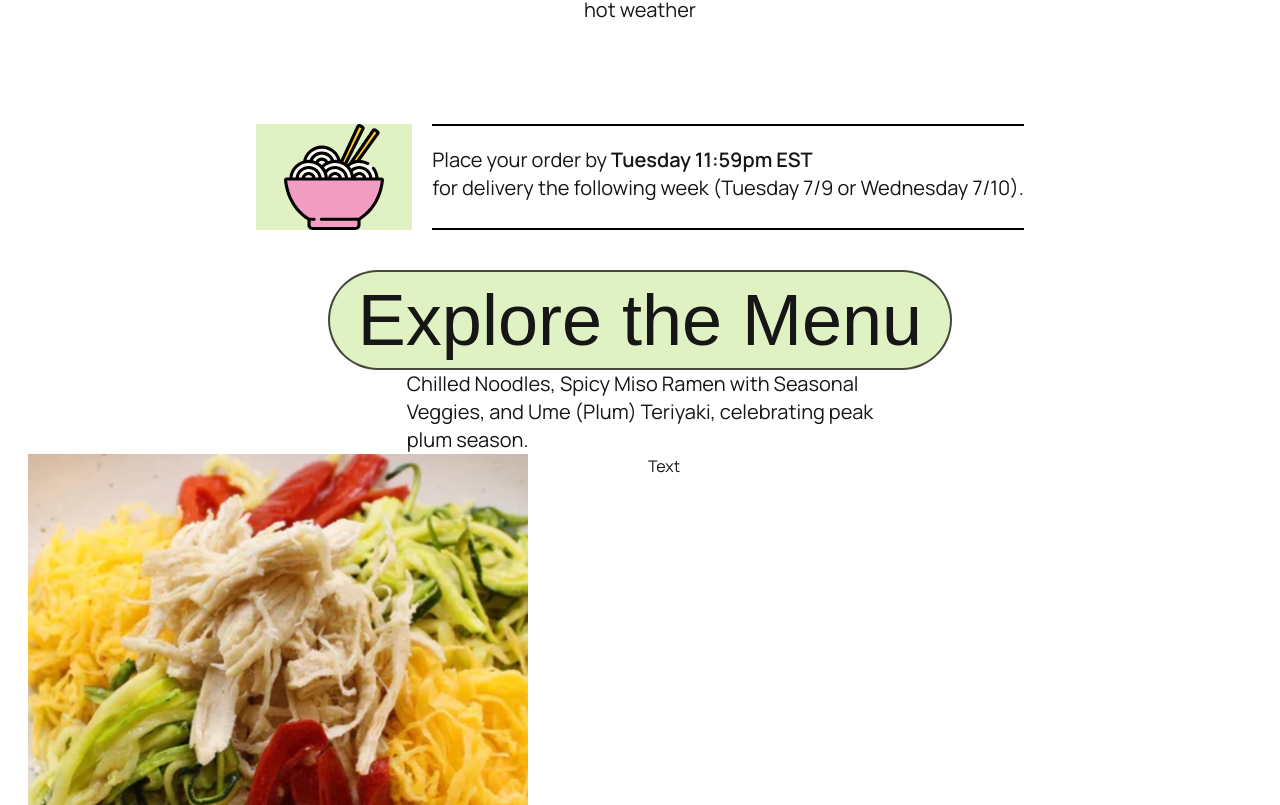
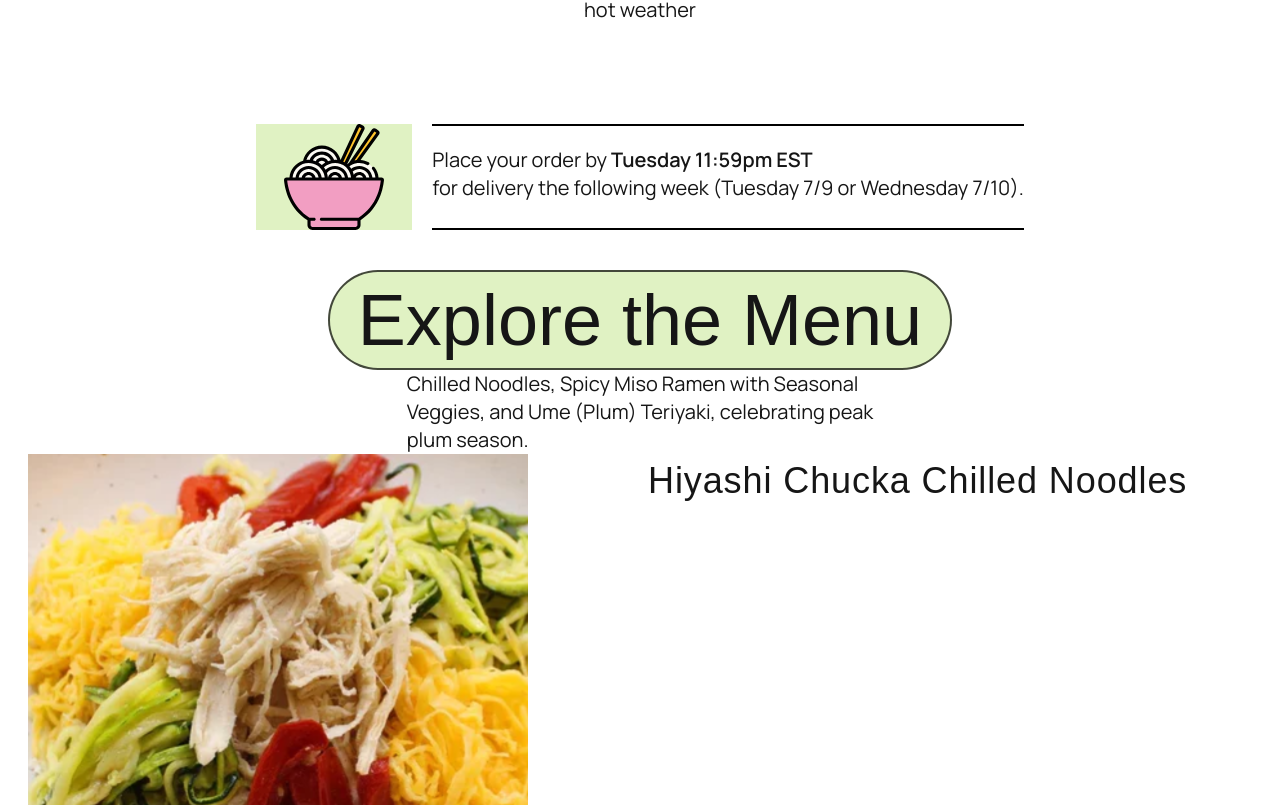
Before and after one commit to Daniel264/yoko-street, a Next.js app: page / in a window 1280 px wide. Shown: the part 1155-1960 px from the top of the page. Built offline with nearby package versions, Linux system fonts and the light colour scheme; a web font is replaced by a local one.

Commit message:
Refactor ImageGrid component to display Hiyashi Chucka Chilled Noodles with clash font

```diff
--- a/src/components/ImageGrid.tsx
+++ b/src/components/ImageGrid.tsx
@@ -8,8 +8,8 @@ const ImageData = [
     },
     {
         type: "text",
-        content: "Text"
-    }
+        content: "Hiyashi Chucka Chilled Noodles",
+    },
 ];
 
 export const ImageGrid = () => {
@@ -18,11 +18,7 @@ export const ImageGrid = () => {
             <div className="grid grid-cols-2 gap-4">
                 {ImageData.map((item, index) => (
                     <div key={index} className="w-full">
-                        {item.type === "image" ? (
-                            <Image src={item.src} alt={item.alt} width={500} height={100} />
-                        ) : (
-                            <p>{item.content}</p>
-                        )}
+                        {item.type === "image" ? <Image src={item.src} alt={item.alt} width={500} height={100} /> : <p className="clash-font text-4xl font-medium tracking-wide leading-normal">{item.content}</p>}
                     </div>
                 ))}
             </div>
```
